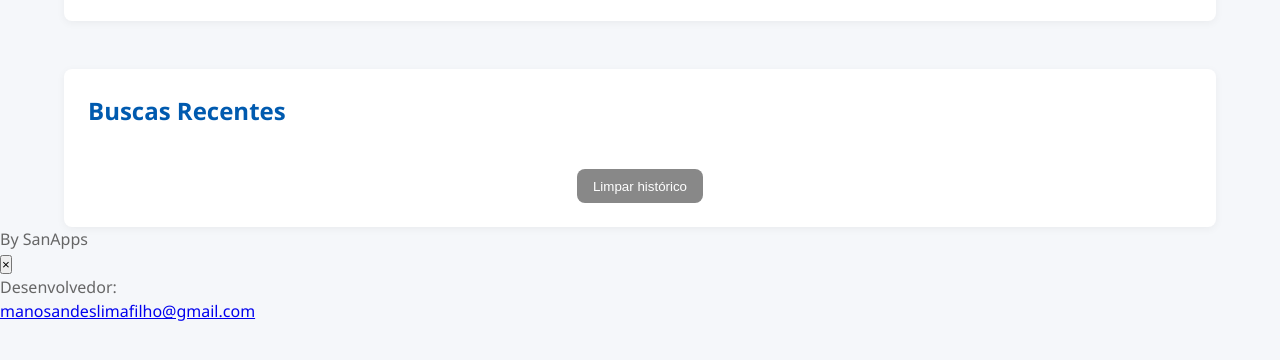
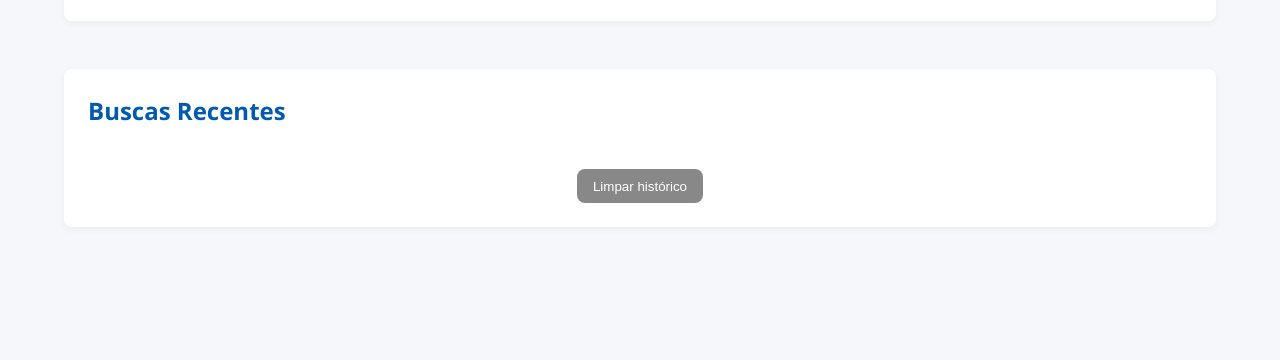
Before and after one commit to SanAppsMano/Price, a plain HTML site: page index.html in a window 1280 px wide. Shown: the part 118-478 px from the top of the page. Drawn offline with Linux system fonts and the light colour scheme.

Commit message:
Update index.html

```diff
--- a/index.html
+++ b/index.html
@@ -1,4 +1,3 @@
-<!-- index.html -->
 <!DOCTYPE html>
 <html lang="pt-BR">
 <head>
@@ -77,7 +76,7 @@
       </div>
     </section>
 
-    <!-- Buscas Recentes -->
+    <!-- Histórico -->
     <section class="history-panel">
       <h2>Buscas Recentes</h2>
       <ul id="history-list" class="history-list"></ul>
@@ -85,20 +84,6 @@
     </section>
   </main>
 
-  <!-- Footer discreto -->
-  <footer id="by-sanapps">By SanApps</footer>
-
-  <!-- Modal de contato -->
-  <div id="sanapps-modal" class="modal-overlay">
-    <div class="modal-card">
-      <button class="modal-close">&times;</button>
-      <p>Desenvolvedor:</p>
-      <a href="mailto:manosandeslimafilho@gmail.com">
-        manosandeslimafilho@gmail.com
-      </a>
-    </div>
-  </div>
-
   <script src="app.js" defer></script>
 </body>
 </html>
```
